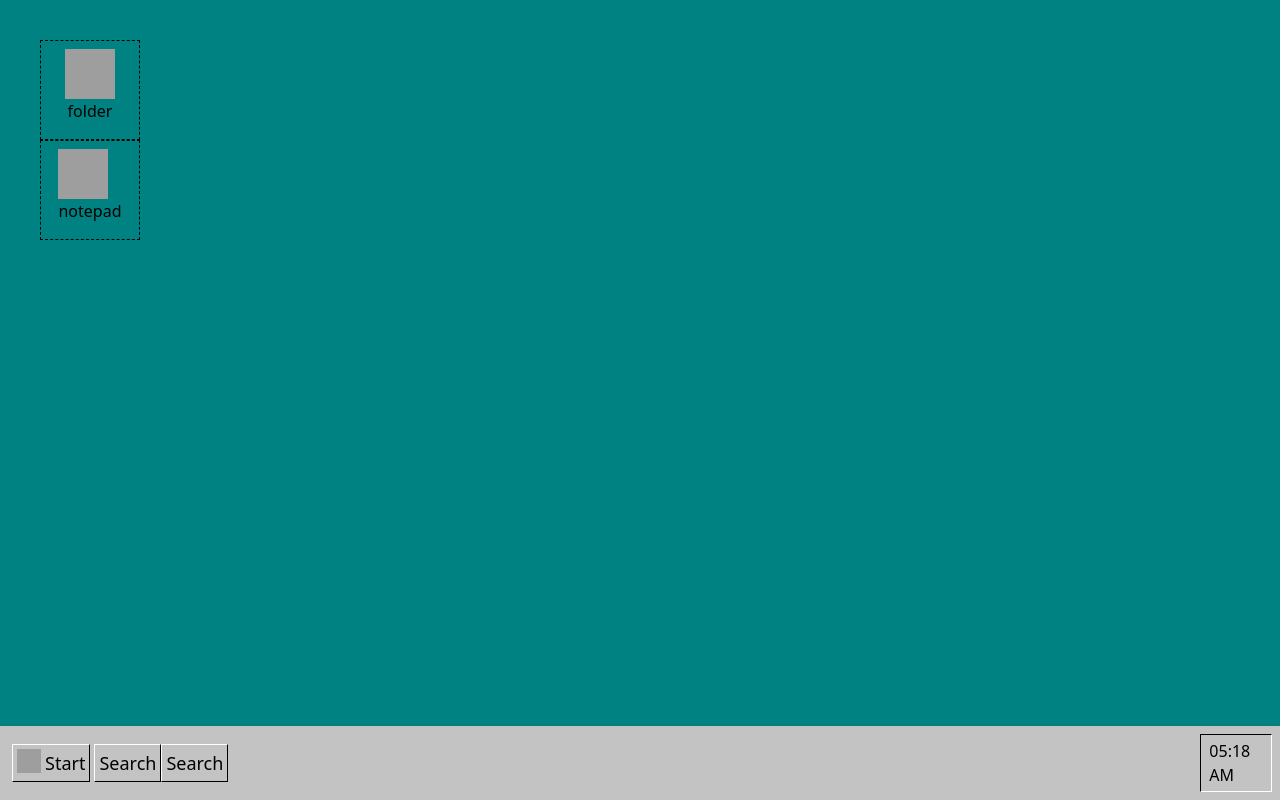
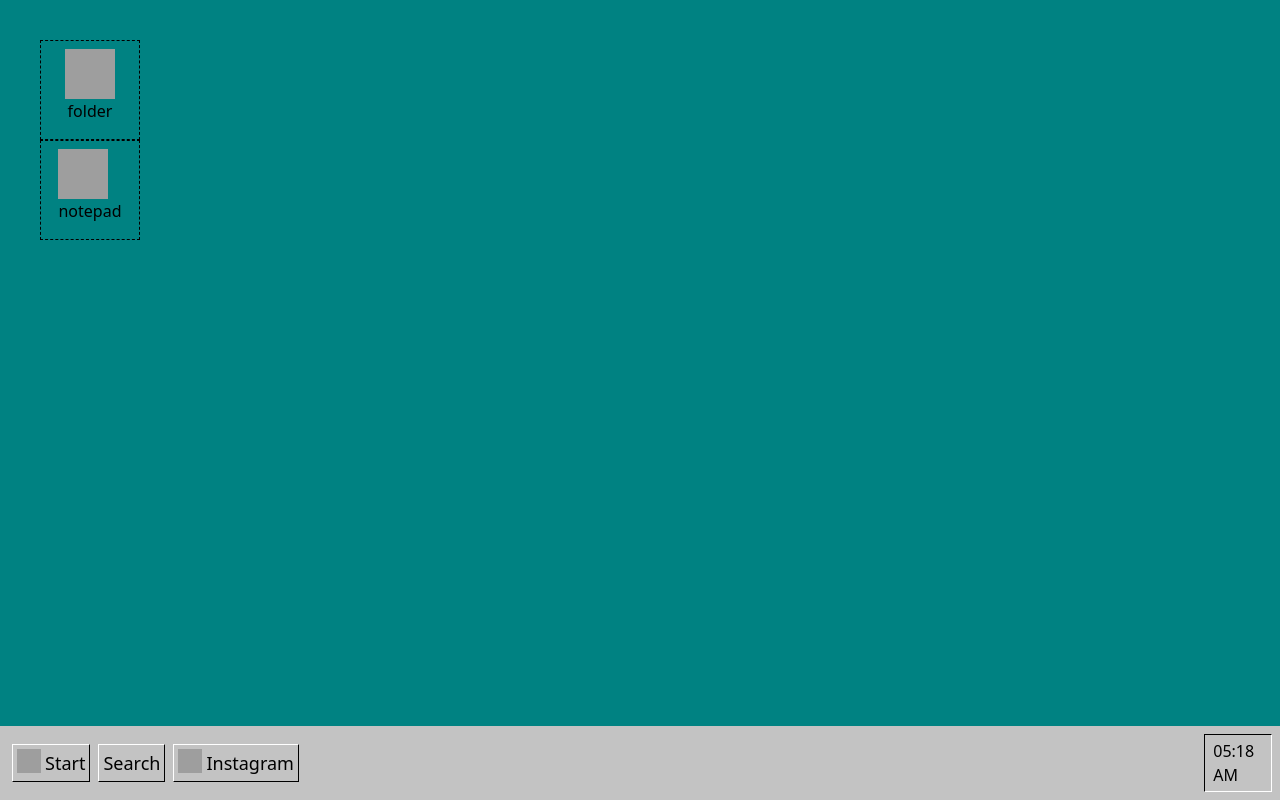
Before and after one commit to MeditationDuck/react_site_win95_like, a React (Create React App) app: page / in a window 1280 px wide. Built offline with nearby package versions, Linux system fonts and the light colour scheme; grey boxes are pictures that could not be loaded.

Commit message:
feat: updated

```diff
--- a/src/components/Navbar.js
+++ b/src/components/Navbar.js
@@ -3,6 +3,7 @@ import React, { useState, useEffect } from 'react';
 
 function Navbar() {
   const [time, setTime] = useState(new Date().toLocaleTimeString([], { hour: '2-digit', minute: '2-digit' }));
+  const [buttonStatus, setButtonStatus] = useState({ start: false, search1: false, search2: false });
 
   useEffect(() => {
     const interval = setInterval(() => {
@@ -11,27 +12,37 @@ function Navbar() {
     return () => clearInterval(interval);
   }, []);
 
+  // const handleClick = (button) => {
+  //   setButtonStatus(prev => ({...prev, [button]: !prev[button]}));
+  // }
+  const bar_contents = [
+    {name: 'Start', icon: 'windows.ico'},
+    {name: 'Search', icon: null},
+    {name: 'Instagram', icon: 'instagram.ico'},
+  ];
+
   return(
     <div className='bg-element w-full flex flex-row justify-between items-center fixed bottom-0 py-2 px-2 z-10 text-black'>
-      <div class='custom-border flex p-1 cursor-pointer flex-shrink-0 m-1'>
+      {bar_contents.map((content, index) => {
+        console.log(process.env.PUBLIC_URL + content.icon)
+        return(
+        <div
+        class={`flex p-1 cursor-pointer flex-shrink-0 m-1 ${buttonStatus.start ? 'custom-border-pushed' : 'custom-border'}`}
+        onMouseDown={() => setButtonStatus(prev => ({...prev, start: true}))}
+        onMouseUp={() => setButtonStatus(prev => ({...prev, start: false}))}
+        >
+        { content.icon &&
+          <img
+          src={process.env.PUBLIC_URL + '/'+ content.icon}
+          alt="window icon"
+          className="h-6 w-6 mr-1 pt-[0.1]"
+          />
+        }
+          <div className="text-lg font-w95 ">{content.name}</div>
+        </div>
+      )
+      })}
 
-        <img
-        src={process.env.PUBLIC_URL + '/windows.ico'}
-        alt="window icon"
-        className="h-6 w-6 mr-1 pt-[0.1]"
-        />
-        <div className="text-lg font-w95 ">Start</div>
-      </div>
-
-      <div className='custom-border p-1 cursor-pointer'>
-
-        <div  className="text-lg font-w95">Search</div>
-      </div>
-
-      <div className='custom-border p-1 cursor-pointer'>
-
-        <div  className="text-lg font-w95">Search</div>
-      </div>
 
       <div className="w-full">
       </div>
```
